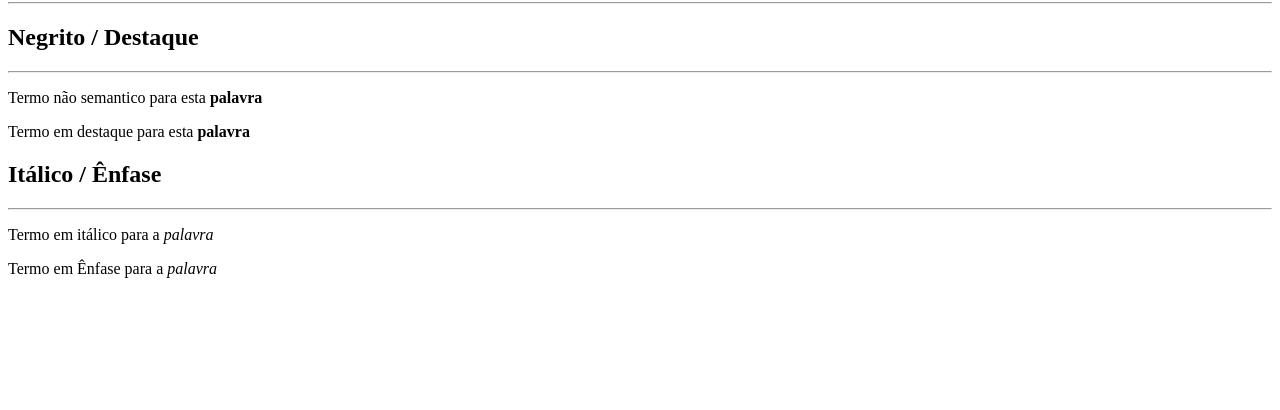
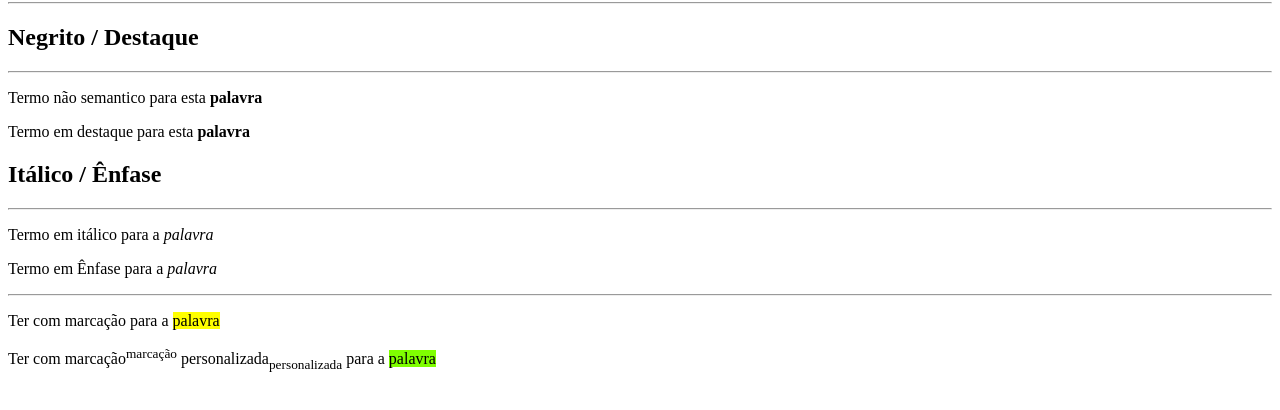
Before and after one commit to LucasJosePinho/Treinando-HTML, a plain HTML site: page Ex006 - Semântica/index.html in a window 1280 px wide. Shown: the part 78-488 px from the top of the page. Drawn offline with Linux system fonts and the light colour scheme.

Commit message:
Update index.html

```diff
--- a/Ex006 - Semântica/index.html
+++ b/Ex006 - Semântica/index.html
@@ -17,5 +17,8 @@
     <hr>
     <p>Termo em itálico para a <i>palavra</i></p>
     <p>Termo em Ênfase para a <em>palavra</em></p>
+    <hr>
+    <p>Ter com marcação para a <mark>palavra</mark></p>
+    <p>Ter com marcação<sup>marcação</sup> personalizada<sub>personalizada</sub> para a <mark style="background-color: chartreuse;">palavra</mark></p>
 </body>
 </html>
```
